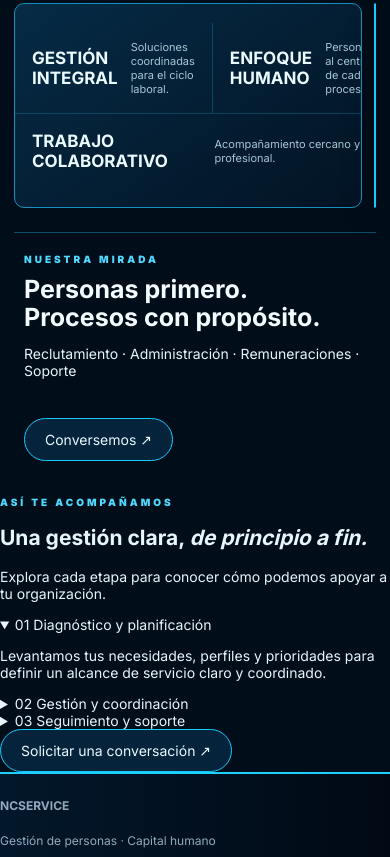
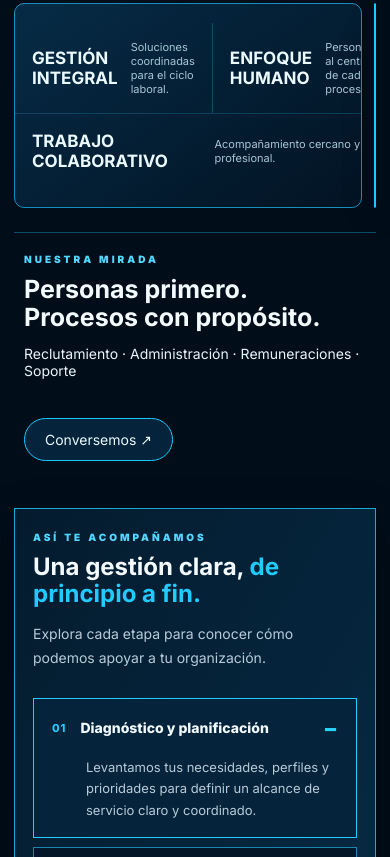
Before and after one commit to rodrodbeat-stack/NCSERVICE, a plain HTML site: page index.html in a window 390 px wide. Shown: the part 1143-2000 px from the top of the page. Drawn offline with Linux system fonts and the light colour scheme.

Commit message:
Style homepage interactions and responsive controls

```diff
--- a/assets/ncservice.css
+++ b/assets/ncservice.css
@@ -580,3 +580,13 @@ body.nc-premium-home .live-footer-inner{width:calc(100% - 64px);max-width:1540px
 .nc-contact-form>small{font-size:10px;line-height:1.5;color:#91b2c5}
 @media(max-width:760px){.nc-stats{grid-template-columns:1fr;gap:9px}.nc-stats>div{padding:16px 20px}.nc-about-grid{grid-template-columns:1fr}.nc-contact{grid-template-columns:1fr;padding:23px;gap:18px}}
 @media(prefers-reduced-motion:reduce){html{scroll-behavior:auto}*,*:before,*:after{animation-duration:.01ms!important;animation-iteration-count:1!important;transition-duration:.01ms!important}}
+
+/* Interactividad adicional de portada: se conserva intacto el hero original */
+.nc-interactive{width:calc(100% - 64px);max-width:1540px;margin:12px auto 48px;padding:30px clamp(20px,4vw,52px);display:grid;grid-template-columns:.9fr 1.1fr;gap:18px 42px;align-items:start;background:linear-gradient(120deg,#041b2e,#062b45);border:1px solid #1ba9d8;box-shadow:0 15px 40px #0005}
+.nc-interactive-intro h2{font-size:clamp(24px,2.4vw,36px);line-height:1.15;margin:10px 0;color:#f4fbff}.nc-interactive-intro h2 em{font-style:normal;color:#21caff}.nc-interactive-intro p{color:#b8cbd9;line-height:1.7}
+.nc-accordion{display:grid;gap:9px}.nc-accordion details{border:1px solid #1a85ad;background:#031728;transition:border-color .2s,background .2s}.nc-accordion details[open]{border-color:#25caff;background:#05233a}.nc-accordion summary{cursor:pointer;list-style:none;padding:16px 18px;color:#f1faff;font-weight:750;display:flex;align-items:center;gap:14px}.nc-accordion summary::-webkit-details-marker{display:none}.nc-accordion summary:after{content:'+';margin-left:auto;color:#27d2ff;font-size:22px}.nc-accordion details[open] summary:after{content:'−'}.nc-accordion summary span{color:#25caff;font-size:11px;letter-spacing:1px}.nc-accordion details p{padding:0 18px 16px 52px;margin:0;color:#b8cbd9;line-height:1.65;font-size:13px}.nc-interactive>.nc-home-cta{grid-column:1/-1;justify-self:start}
+.nc-scroll-progress{position:fixed;z-index:100;left:0;top:0;width:100%;height:3px;transform:scaleX(0);transform-origin:left;background:linear-gradient(90deg,#087fc2,#21d4ff);box-shadow:0 0 12px #16c9ff;pointer-events:none}
+.nc-back-top{position:fixed;z-index:80;right:22px;bottom:22px;width:46px;height:46px;border:1px solid #2bcfff;border-radius:50%;background:#031d31eF;color:#eafaff;font-size:24px;cursor:pointer;opacity:0;visibility:hidden;transform:translateY(10px);transition:.22s;box-shadow:0 0 18px #0bbfff55}.nc-back-top.visible{opacity:1;visibility:visible;transform:none}.nc-back-top:hover{background:#087fc2}
+.nc-reveal{opacity:0;transform:translateY(18px);transition:opacity .55s ease,transform .55s ease}.nc-reveal.nc-in-view{opacity:1;transform:none}
+@media(max-width:760px){.nc-interactive{width:calc(100% - 28px);grid-template-columns:1fr;gap:14px;padding:22px 18px}.nc-interactive>.nc-home-cta{grid-column:auto}.nc-back-top{right:14px;bottom:14px;width:42px;height:42px}}
+@media(prefers-reduced-motion:reduce){.nc-reveal{opacity:1;transform:none;transition:none}.nc-back-top{transition:none}}
```
